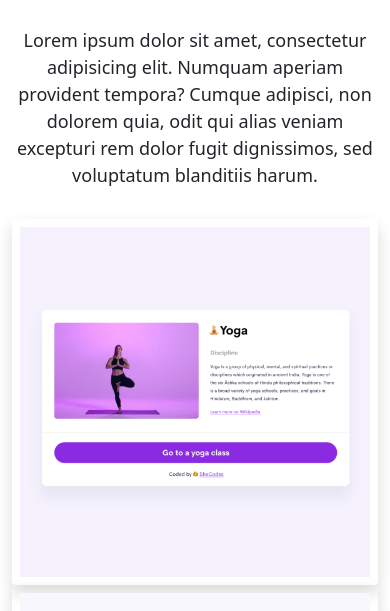
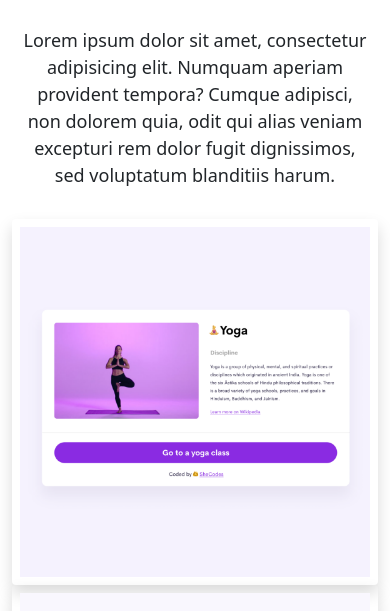
Before and after one commit to yasminemediamacs/portfolio-shecodes-responsive, a plain HTML site: page about.html in a window 390 px wide. Shown: the part 233-844 px from the top of the page. Drawn offline with nearby package versions, Linux system fonts and the light colour scheme.

Commit message:
Updated the CSS

```diff
--- a/src/style.css
+++ b/src/style.css
@@ -119,4 +119,8 @@ p {
   #contact {
       margin-bottom: 80px;
   }
+
+  .about-paragraphs p {
+      margin: 20px;
+  }
 }
```
